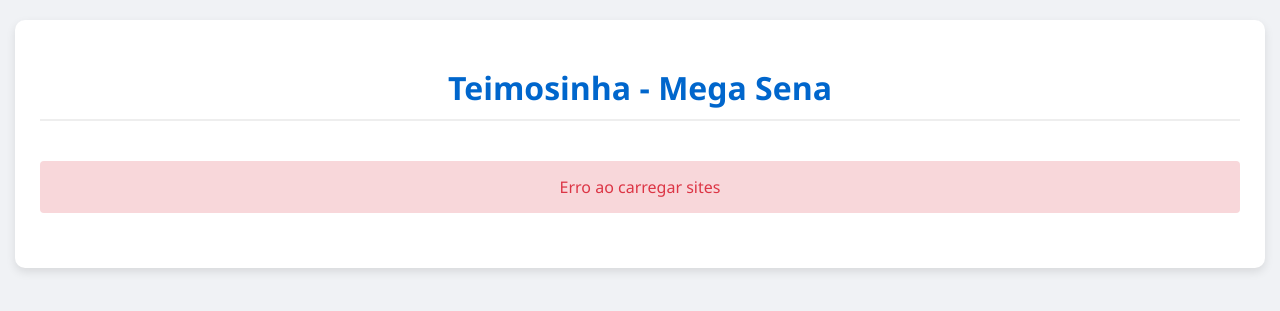
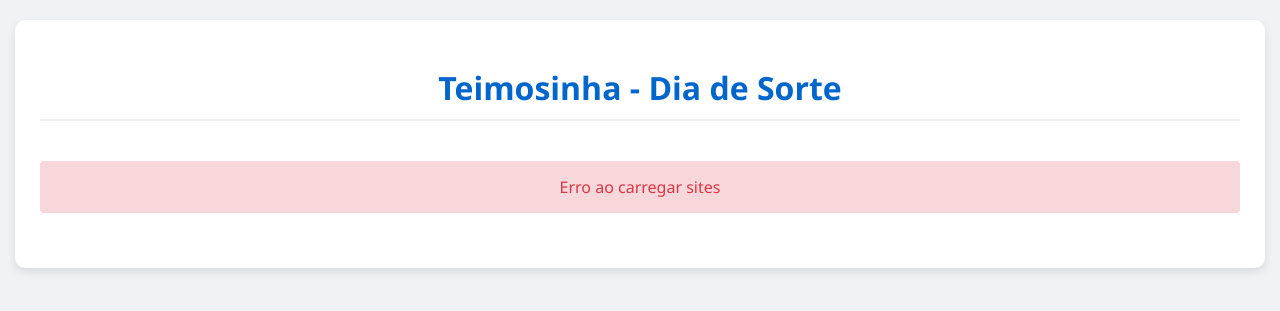
Before and after one commit to projetospyton2025/AbrirSitesRemotoDS, a Python web app: template templates/index.html in a window 1280 px wide. Shown: the top 311 px of the page. Run offline with Jinja, Linux system fonts and the light colour scheme; the template is opened without the code that fills it, so the values that code supplies are empty.

Commit message:
Upload files

```diff
--- a/app.py
+++ b/app.py
@@ -47,6 +47,10 @@ SITES = [
         'name': 'Geradores | Combinação I',
         'url': 'https://combinacaoumdiadesorte.onrender.com/'
     },
+            {
+        'name': 'Geradores | Baseado em Dígitos',
+        'url': 'https://geradorbaseadoemdigitosdiadesorte.netlify.app/'
+    },
         {
         'name': 'Estatísticas | Análise de Dígitos',
         'url': 'https://resultadosdigitosdiadesorte.onrender.com/'
@@ -55,6 +59,7 @@ SITES = [
         'name': 'Estatísticas | Resumo',
         'url': 'https://resumodiadesorte.onrender.com/'
     },
+
 ]
 
 @app.route('/')
--- a/templates/index.html
+++ b/templates/index.html
@@ -9,7 +9,7 @@
 </head>
 <body>
     <div class="container">
-        <h1>Teimosinha - Mega Sena</h1>
+        <h1>Teimosinha - Dia de Sorte</h1>
         <div id="browser-info" class="browser-info"></div>
 
         <section>
```
